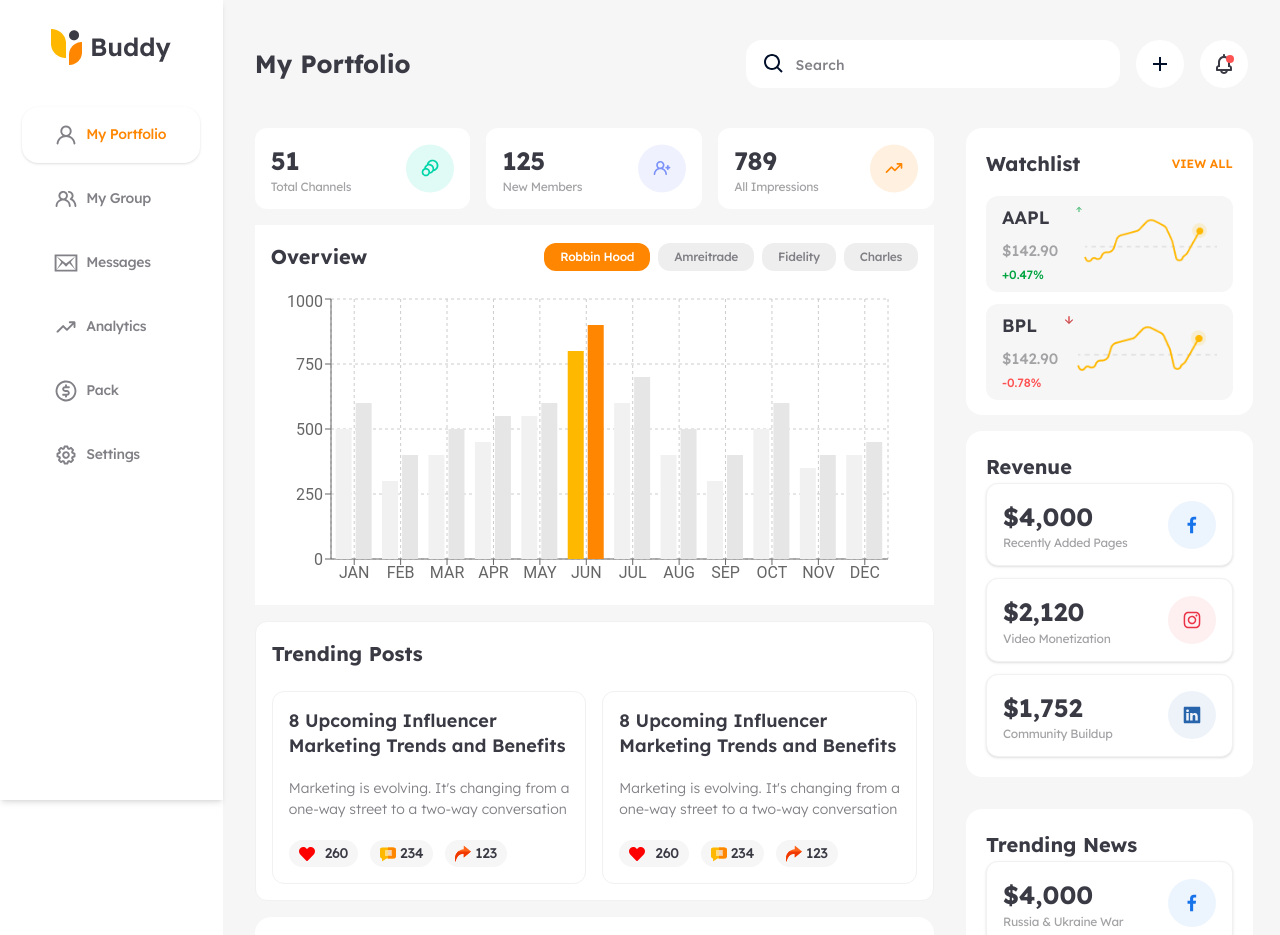
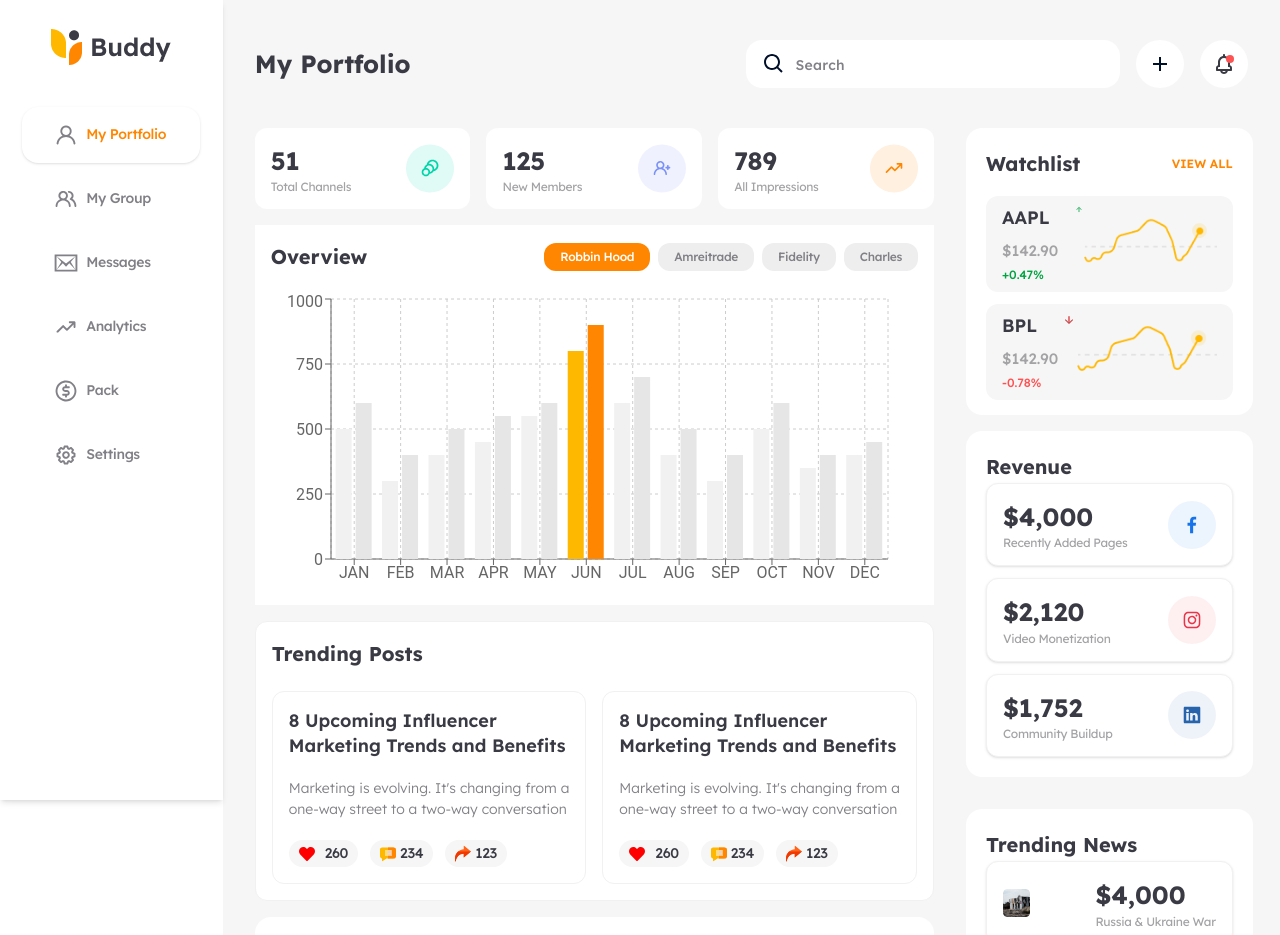
Before and after one commit to Neche-Stephen/zojatech, a React (Vite) app: page /dashboard in a window 1280 px wide. Shown: the top 935 px of the page. Built offline with nearby package versions, Linux system fonts and the light colour scheme; sample sign-in values are in the browser's storage.

Commit message:
Minor updates

```diff
--- a/src/components/dashboard/trending-news/TrendingNews.jsx
+++ b/src/components/dashboard/trending-news/TrendingNews.jsx
@@ -1,13 +1,12 @@
-import React from 'react';
+import React from "react";
 import ICONS from "../../../assets/dashboard/";
 
 export default function TrendingNews() {
-
-    const news = [
-        { value: "$4,000", title: "Russia & Ukraine War", icon: ICONS.FACEBOOK },
-        { value: "$2,120", title: "Video Monetization", icon: ICONS.FACEBOOK },
-        { value: "$1,752", title: "Community Buildup", icon: ICONS.FACEBOOK },
-      ]
+  const news = [
+    { value: "$4,000", title: "Russia & Ukraine War", icon: ICONS.UKRAINE_NEWS},
+    { value: "$2,120", title: "Video Monetization", icon: ICONS.ELON_MUSK_NEWS },
+    { value: "$1,752", title: "Community Buildup", icon: ICONS.FUEL_PRICE_NEWS},
+  ];
   return (
     <div className="w-[93.2%] mt-8 mb-4 mx-auto md:mx-0 p-5 bg-white rounded-2xl">
       <div className="text-[#3a3a45] text-xl font-bold font-['Lexend'] leading-relaxed">
@@ -17,8 +16,15 @@ export default function TrendingNews() {
       <div className="flex flex-col gap-3">
         {news.map((item, index) => {
           return (
-            <div key={index} className=" bg-white p-4 rounded-xl flex justify-between items-center gap-[65px] shadow border border-[#f1f1f1] ">
-              <div className=" w-2/12">
+            <div
+              key={index}
+              className=" bg-white p-4 rounded-xl flex justify-between items-center gap-[65px] shadow border border-[#f1f1f1] "
+            >
+              <div className="[@media(min-width:640px)_and_(max-width:1108px)]:hidden">
+                <img className="w-full" src={item.icon} alt="" />
+              </div>
+
+              <div>
                 <div className="text-[#3a3a45] text-[25px] font-bold font-['Lexend'] leading-[33.25px] mb-1">
                   {item.value}
                 </div>
@@ -26,14 +32,10 @@ export default function TrendingNews() {
                   {item.title}
                 </div>
               </div>
-
-              <div className="[@media(min-width:640px)_and_(max-width:1108px)]:hidden">
-                <img className="w-full" src={item.icon} alt="" />
-              </div>
             </div>
           );
         })}
       </div>
     </div>
-  )
+  );
 }
```
